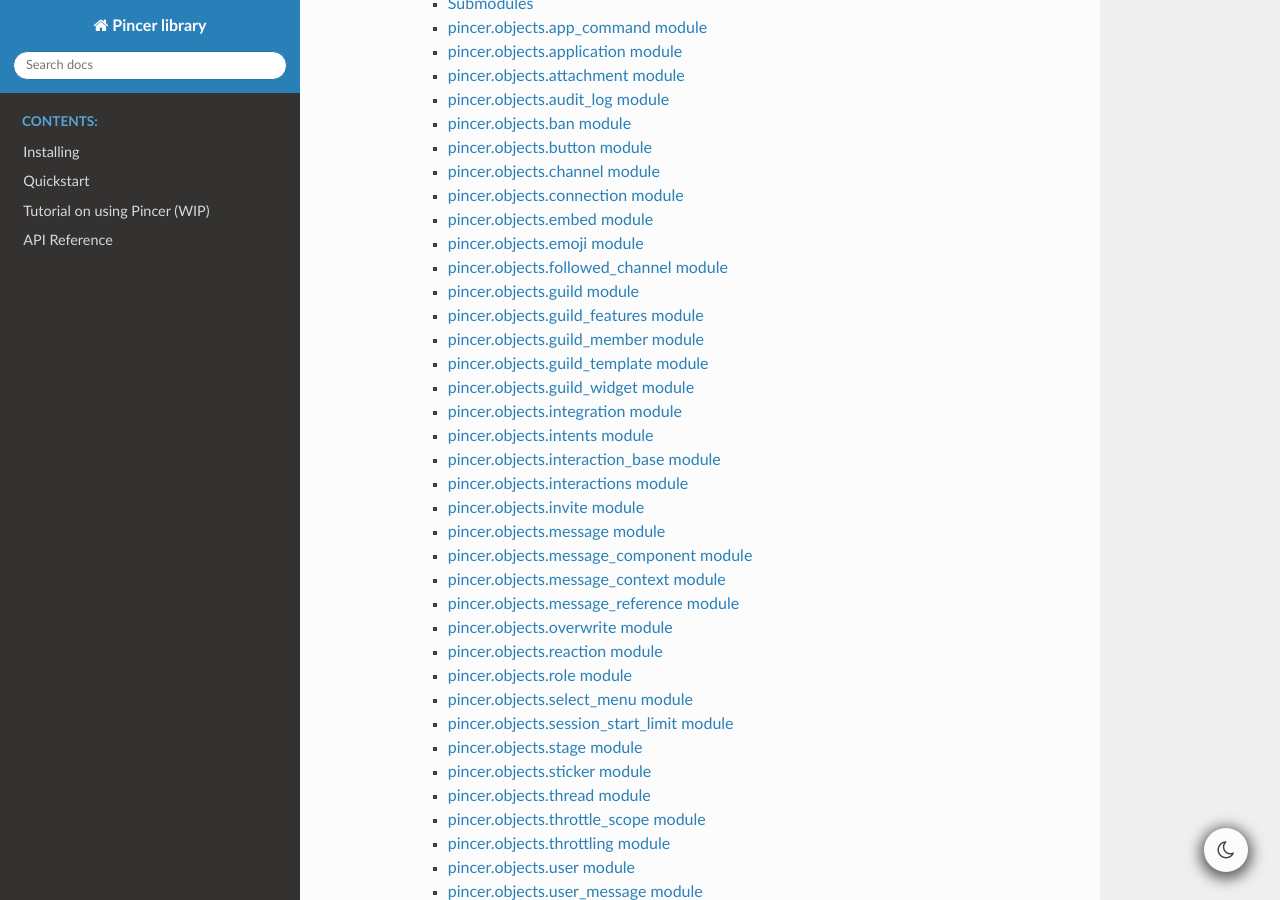
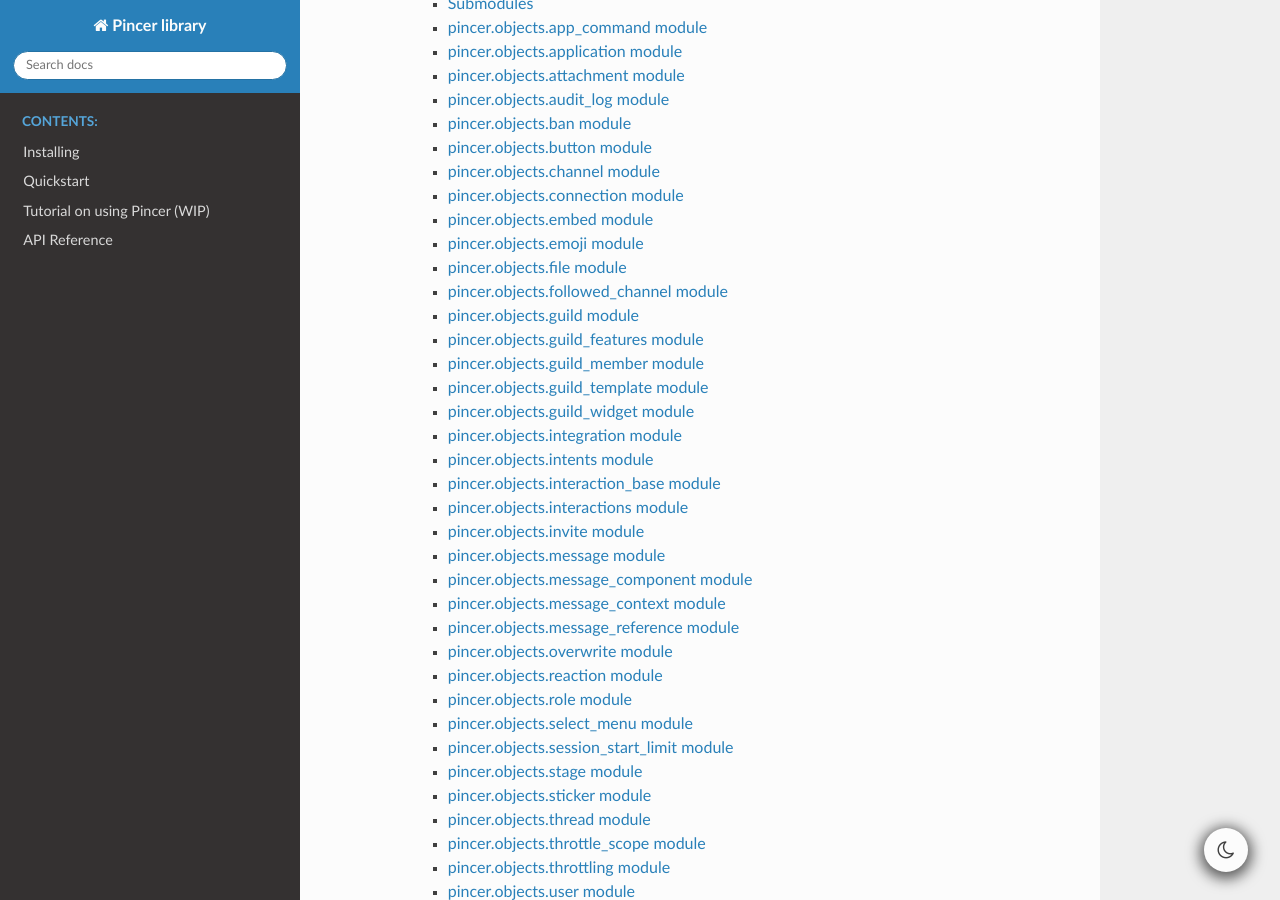
Before and after one commit to Pincer-org/Pincer, a Sphinx documentation site: the page built from docs/modules.rst, in a window 1280 px wide and 900 px high, scrolled down 1116 px. Built offline with Sphinx 7.4.7 and the Read the Docs theme 2.0.0, drawn with Linux system fonts in a browser that asks for light colours; the version number is read from the project's files by our own code.

Commit message:
📝 Autogenerated Update to Docs

```diff
--- a/docs/pincer.objects.rst
+++ b/docs/pincer.objects.rst
@@ -88,6 +88,14 @@ pincer.objects.emoji module
 ---------------------------
 
 .. automodule:: pincer.objects.emoji
+   :members:
+   :undoc-members:
+   :show-inheritance:
+
+pincer.objects.file module
+--------------------------
+
+.. automodule:: pincer.objects.file
    :members:
    :undoc-members:
    :show-inheritance:
```
